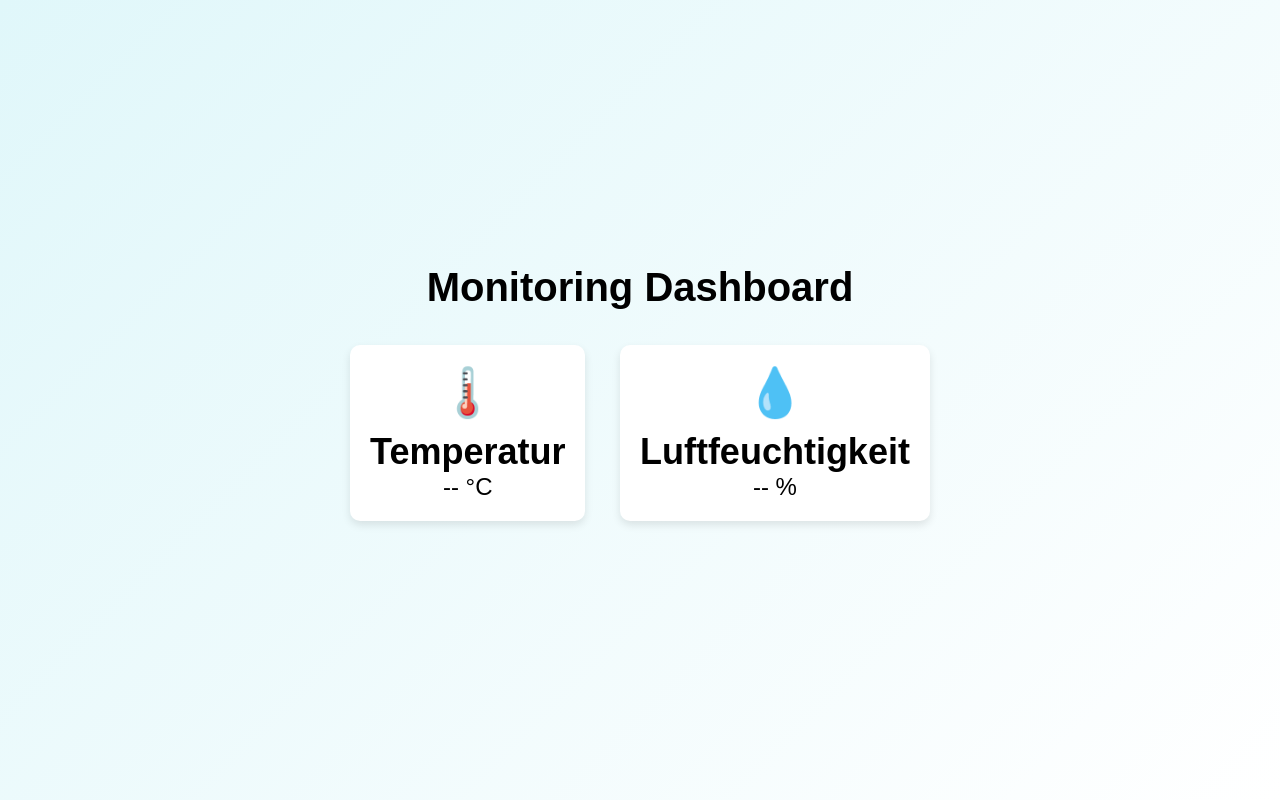
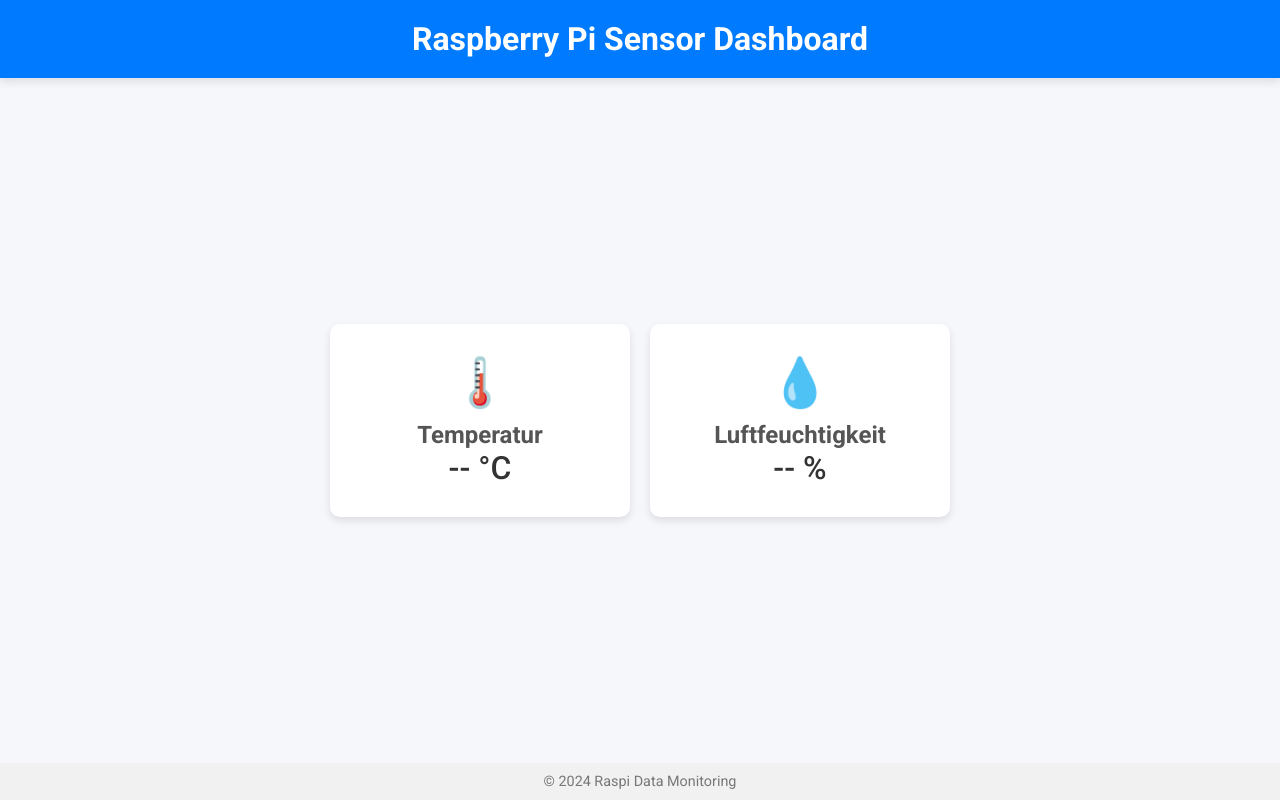
Before and after one commit to Alican19/testingraspi, a website: page index.html in a window 1280 px wide. Drawn offline with nearby package versions, Linux system fonts and the light colour scheme; no server answers.

Commit message:
sollte gehen

```diff
--- a/app.js
+++ b/app.js
@@ -23,7 +23,7 @@ app.get('/data', (req, res) => {
 
 // Route für die Vue.js-Anwendung
 app.get('/', (req, res) => {
-  res.sendFile(path.join(__dirname, 'public', 'index.html'));
+  res.sendFile(path.join(__dirname, 'index.html'));
 });
 
 const port = process.env.PORT || 3000;
--- a/index.html
+++ b/index.html
@@ -1,56 +1,50 @@
 <!DOCTYPE html>
-<html lang="de">
+<html lang="en">
 <head>
   <meta charset="UTF-8">
   <meta name="viewport" content="width=device-width, initial-scale=1.0">
-  <title>Monitoring Dashboard</title>
+  <title>Raspberry Pi Sensor Dashboard</title>
   <link rel="stylesheet" href="styles.css">
-  <script src="https://cdn.jsdelivr.net/npm/vue@2.6.14/dist/vue.js"></script>
+  <link href="https://fonts.googleapis.com/css2?family=Roboto:wght@400;500;700&display=swap" rel="stylesheet">
 </head>
 <body>
-  <div id="app" class="container">
-    <h1>Monitoring Dashboard</h1>
+  <header>
+    <h1>Raspberry Pi Sensor Dashboard</h1>
+  </header>
 
-    <div class="data-card">
-      <div class="icon">🌡️</div>
-      <div class="data">
+  <main class="container">
+    <section class="sensor-card">
+      <div class="sensor-icon">🌡️</div>
+      <div class="sensor-info">
         <h2>Temperatur</h2>
-        <p>{{ temperature }} °C</p>
+        <p id="temperature">-- °C</p>
       </div>
-    </div>
+    </section>
 
-    <div class="data-card">
-      <div class="icon">💧</div>
-      <div class="data">
+    <section class="sensor-card">
+      <div class="sensor-icon">💧</div>
+      <div class="sensor-info">
         <h2>Luftfeuchtigkeit</h2>
-        <p>{{ humidity }} %</p>
+        <p id="humidity">-- %</p>
       </div>
-    </div>
-  </div>
+    </section>
+  </main>
+
+  <footer>
+    <p>&copy; 2024 Raspi Data Monitoring</p>
+  </footer>
 
   <script>
-    new Vue({
-      el: '#app',
-      data: {
-        temperature: '--',
-        humidity: '--'
-      },
-      mounted() {
-        this.fetchData();
-        setInterval(this.fetchData, 5000);  // Alle 5 Sekunden Sensordaten abrufen
-      },
-      methods: {
-        fetchData() {
-          fetch('/data')
-            .then(response => response.json())
-            .then(data => {
-              this.temperature = data.temperature;
-              this.humidity = data.humidity;
-            })
-            .catch(error => console.error('Fehler beim Abrufen der Daten:', error));
-        }
-      }
-    });
+    // Vue.js code or vanilla JS to fetch data every few seconds
+    setInterval(function() {
+      fetch('/data')
+        .then(response => response.json())
+        .then(data => {
+          document.getElementById('temperature').innerText = `${data.temperature} °C`;
+          document.getElementById('humidity').innerText = `${data.humidity} %`;
+        })
+        .catch(error => console.log('Error fetching sensor data:', error));
+    }, 5000);
   </script>
 </body>
 </html>
--- a/styles.css
+++ b/styles.css
@@ -2,40 +2,73 @@
   margin: 0;
   padding: 0;
   box-sizing: border-box;
-    font-family: 'Arial', sans-serif;
 }
 
 body {
-    background: linear-gradient(135deg, #e0f7fa, #ffffff);
+  font-family: 'Roboto', sans-serif;
+  background-color: #f5f7fa;
+  color: #333;
+  display: flex;
+  flex-direction: column;
+  min-height: 100vh;
+}
+
+header {
+  background-color: #007BFF;
+  padding: 20px;
+  text-align: center;
+  color: white;
+  box-shadow: 0 4px 8px rgba(0, 0, 0, 0.1);
+}
+
+header h1 {
+  font-weight: 700;
+  font-size: 2rem;
+}
+
+.container {
   display: flex;
   justify-content: center;
   align-items: center;
-    height: 100vh;
+  flex-grow: 1;
+  gap: 20px;
+  padding: 20px;
 }
 
-  .container {
+.sensor-card {
+  background-color: white;
+  border-radius: 10px;
+  box-shadow: 0 4px 8px rgba(0, 0, 0, 0.1);
+  padding: 30px;
+  width: 300px;
   text-align: center;
+  transition: transform 0.3s ease;
 }
 
-  h1 {
-    margin-bottom: 20px;
-    font-size: 2.5rem;
+.sensor-card:hover {
+  transform: translateY(-10px);
 }
 
-  .data-card {
-    display: inline-block;
-    margin: 15px;
-    padding: 20px;
-    background-color: #fff;
-    border-radius: 10px;
-    box-shadow: 0 4px 8px rgba(0, 0, 0, 0.1);
-  }
-
-  .icon {
+.sensor-icon {
   font-size: 3rem;
   margin-bottom: 10px;
 }
 
-  .data {
+.sensor-info h2 {
   font-size: 1.5rem;
+  color: #555;
 }
+
+.sensor-info p {
+  font-size: 2rem;
+  font-weight: 500;
+  color: #333;
+}
+
+footer {
+  background-color: #f1f1f1;
+  padding: 10px;
+  text-align: center;
+  font-size: 0.9rem;
+  color: #777;
+}
```
Lines whose indentation alone changed are shown as unchanged.
